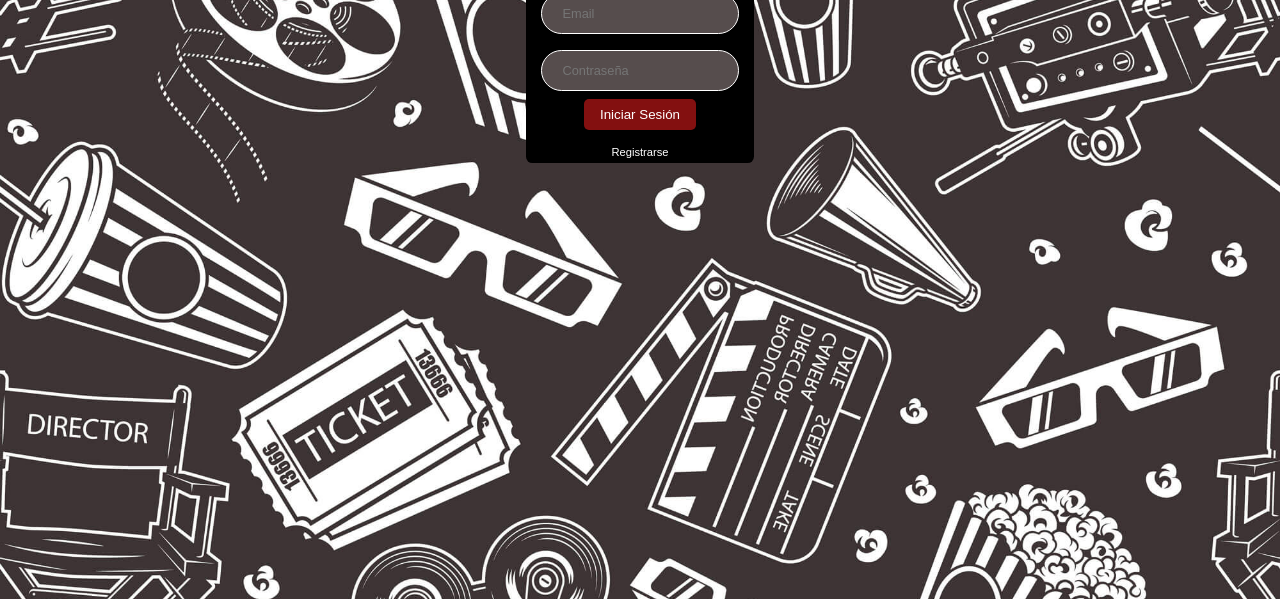
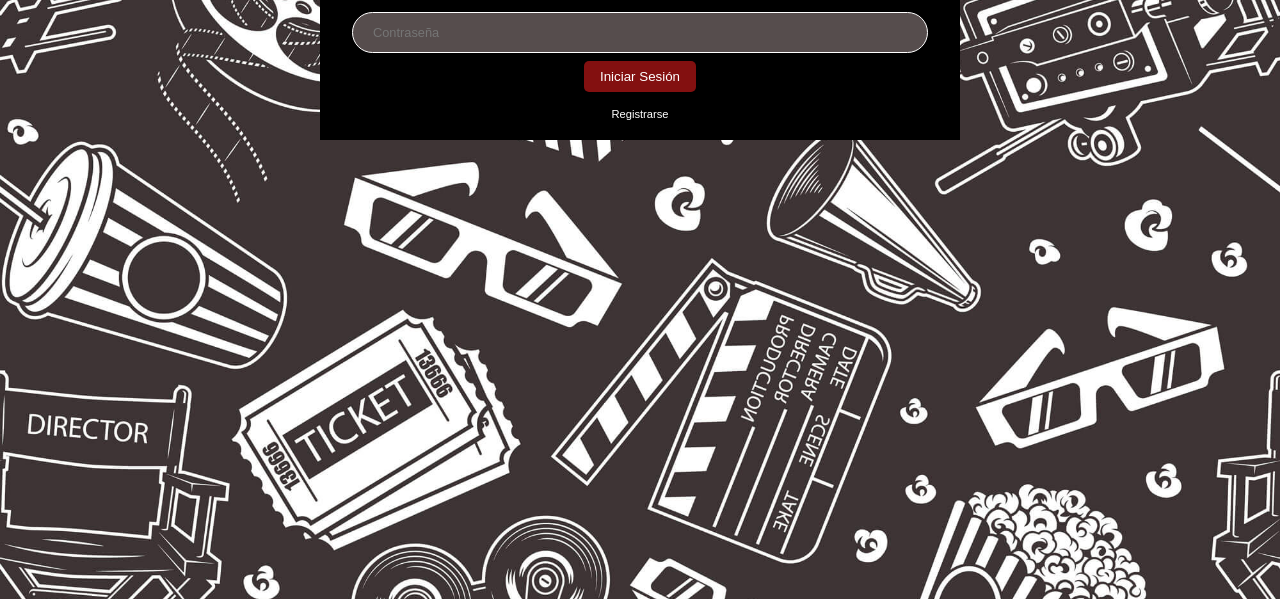
Before and after one commit to fergeo/TPI-CAC2024-miCopia, a plain HTML site: page iniciosesion/iniciosesion.html in a window 1280 px wide. Shown: the part 201-800 px from the top of the page. Drawn offline with nearby package versions, Linux system fonts and the light colour scheme.

Commit message:
Arreglos en el Inicio de Sesion
Arreglos en el Inicio de Sesion

```diff
--- a/iniciosesion/iniciosesion.html
+++ b/iniciosesion/iniciosesion.html
@@ -30,8 +30,8 @@
         </header>
 
         <main class="main" id="main-form" >
-            <section class="section_register" >
-                <form class="form_reg"  action="#" method="post">
+            <section class="seccion-inicioSesion" >
+                <form class="form-inicioSesion"  action="#" method="post">
 
                     <h1 class="tituloRegistrarse">Iniciar Sesión</h1>
 
--- a/iniciosesion/style/style.css
+++ b/iniciosesion/style/style.css
@@ -1,8 +1,30 @@
 header{
     opacity: 1;
+}
+
+.main{
+    display: flex;
+    flex-direction: column;
+    justify-content: space-around;
 }
 
 .section_register{
     padding-top: 20px;
     padding-top: 10px;
 }
+
+.seccion-inicioSesion{
+
+    text-align: center;
+    opacity: 1;
+    display: flex;
+    justify-content: center;
+}
+
+.form-inicioSesion{
+    width: 50% ;
+    background-color: black;
+
+    padding: 20px 0 20px 0;
+
+}
```
